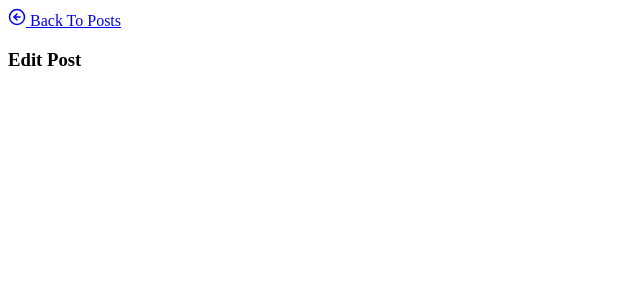
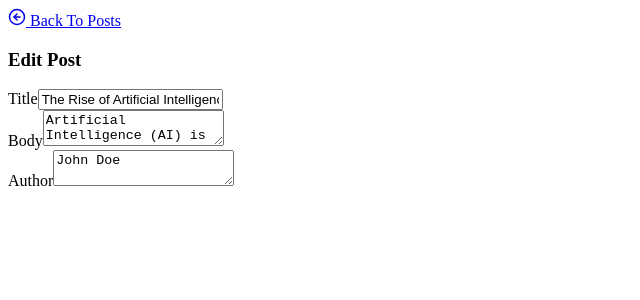
Before and after one commit to nt2311-vn/nextjs-admindashboard, a Next.js app: page /posts/edit/1 in a window 1280 px wide. Shown: the top 300 px of the page, without its empty margins (0-640 px from the left). Built offline with nearby package versions, Linux system fonts and the light colour scheme.

Commit message:
Complete edit post with zod validation

```diff
--- a/app/(main)/posts/edit/[id]/page.tsx
+++ b/app/(main)/posts/edit/[id]/page.tsx
@@ -9,6 +9,7 @@
   FormItem,
   FormLabel,
   FormMessage,
+  FormField,
 } from "@/components/ui/form";
 import { Input } from "@/components/ui/input";
 import { Textarea } from "@/components/ui/textarea";
@@ -47,10 +48,65 @@
       <BackButton text="Back To Posts" link="/posts" />
       <h3 className="text-2xl mb-4">Edit Post</h3>
       <Form {...form}>
-        <form
-          onSubmit={form.handleSubmit(handleSubmit)}
-          className="space-y-8"
-        ></form>
+        <form onSubmit={form.handleSubmit(handleSubmit)} className="space-y-8">
+          <FormField
+            control={form.control}
+            name="title"
+            render={({ field }) => (
+              <FormItem>
+                <FormLabel className="uppercase text-xs font-bold text-zinc-500 dark:text-white">
+                  Title
+                </FormLabel>
+                <FormControl>
+                  <Input
+                    className="bg-slate-100 dark:bg-slate-500 border-0 focus-visible:ring-0 text-black dark:text-black focus-visible:ring-offset-0"
+                    placeholder="Enter title"
+                    {...field}
+                  />
+                </FormControl>
+                <FormMessage />
+              </FormItem>
+            )}
+          />
+          <FormField
+            control={form.control}
+            name="body"
+            render={({ field }) => (
+              <FormItem>
+                <FormLabel className="uppercase text-xs font-bold text-zinc-500 dark:text-white">
+                  Body
+                </FormLabel>
+                <FormControl>
+                  <Textarea
+                    className="bg-slate-100 dark:bg-slate-500 border-0 focus-visible:ring-0 text-black dark:text-black focus-visible:ring-offset-0"
+                    placeholder="Enter title"
+                    {...field}
+                  />
+                </FormControl>
+                <FormMessage />
+              </FormItem>
+            )}
+          />
+          <FormField
+            control={form.control}
+            name="author"
+            render={({ field }) => (
+              <FormItem>
+                <FormLabel className="uppercase text-xs font-bold text-zinc-500 dark:text-white">
+                  Author
+                </FormLabel>
+                <FormControl>
+                  <Textarea
+                    className="bg-slate-100 dark:bg-slate-500 border-0 focus-visible:ring-0 text-black dark:text-black focus-visible:ring-offset-0"
+                    placeholder="Enter title"
+                    {...field}
+                  />
+                </FormControl>
+                <FormMessage />
+              </FormItem>
+            )}
+          />
+        </form>
       </Form>
     </>
   );
```
